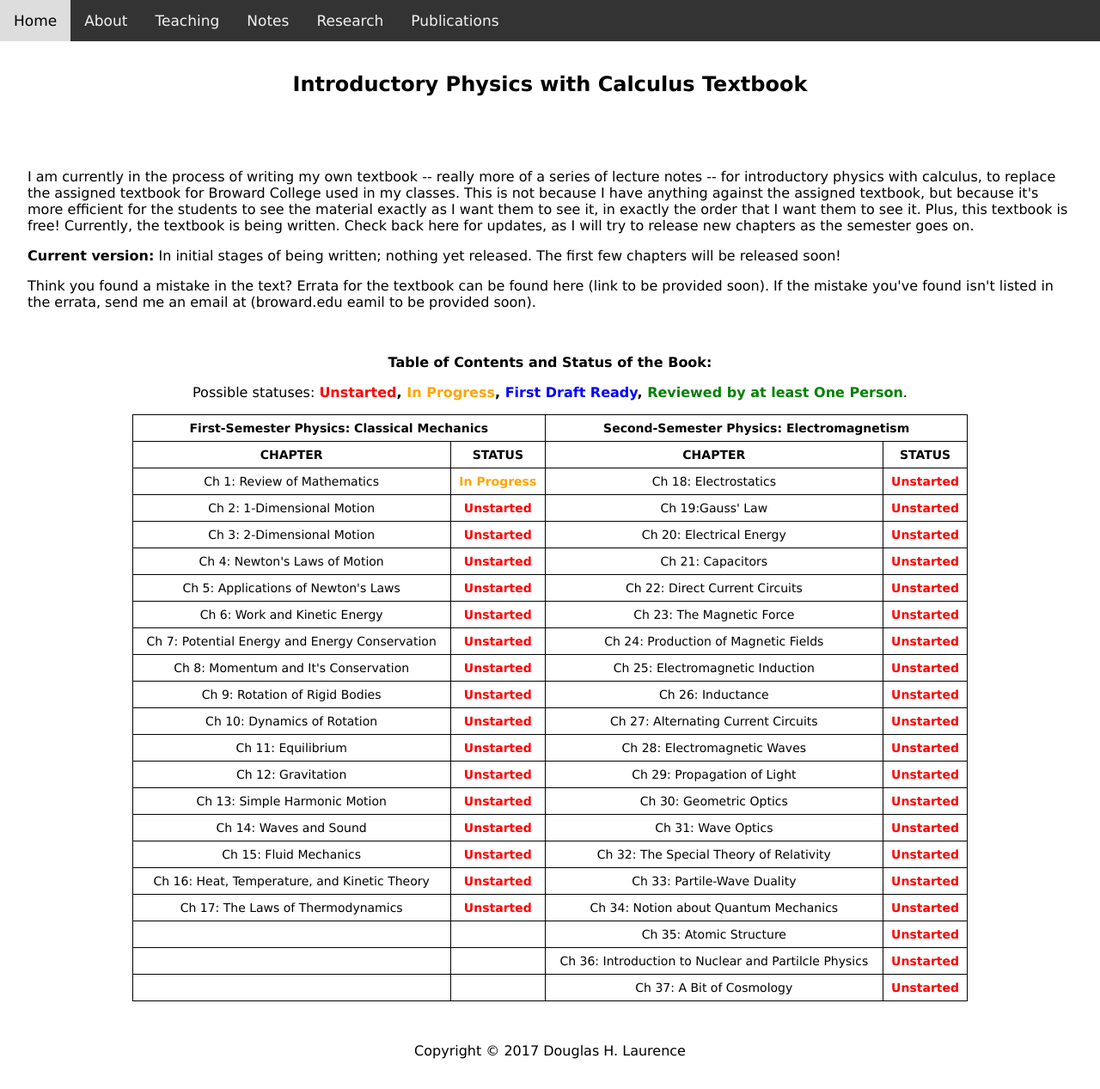
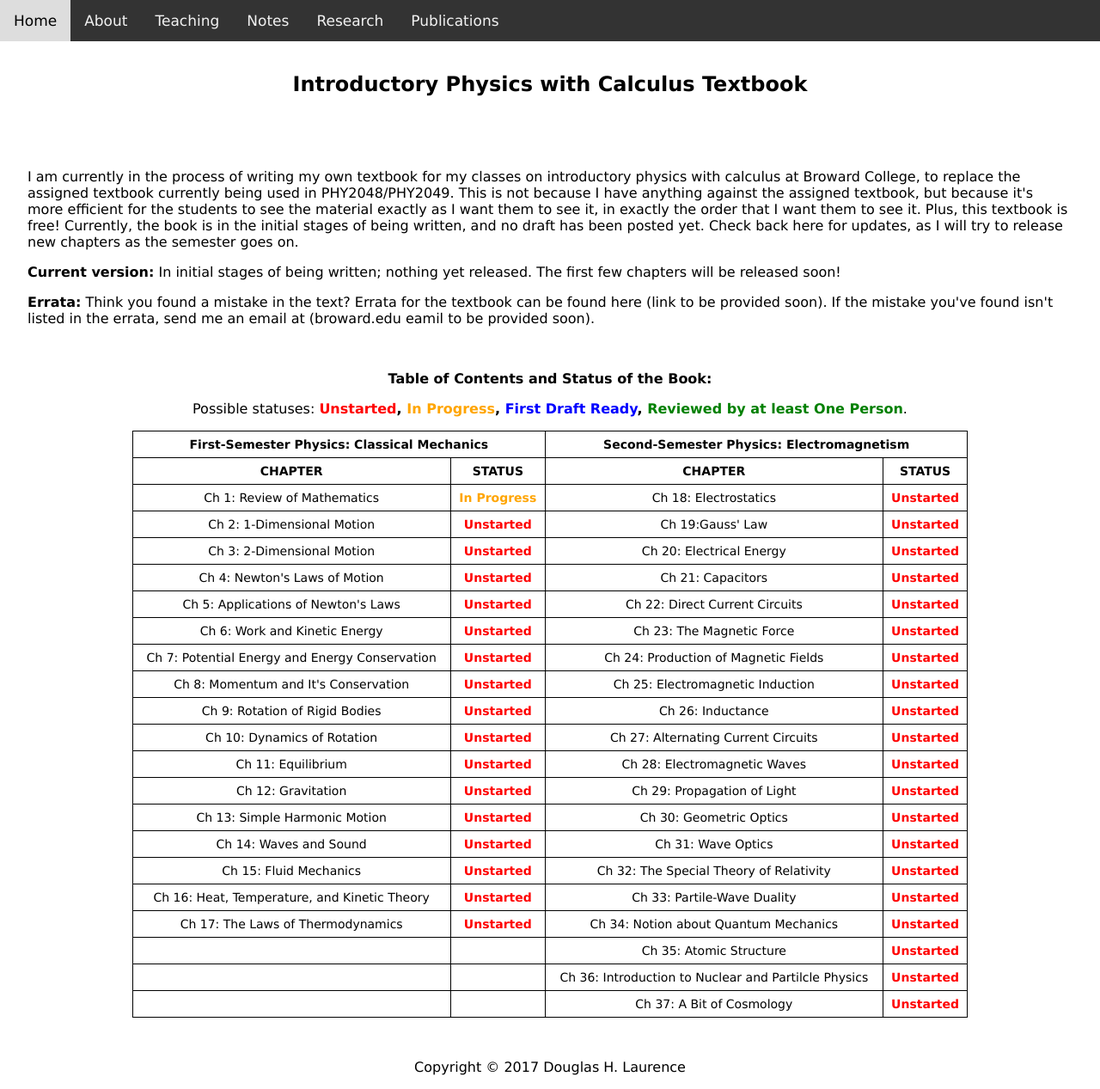
Before and after one commit to dhlaurence/dhlaurence.github.io, a Jekyll site: the page built from uptextbook.html, in a window 1280 px wide. Shown: the whole page at 86% size. Built offline with Jekyll 4.4.1, drawn with Linux system fonts in a browser that asks for light colours.

Commit message:
Update uptextbook.html

```diff
--- a/uptextbook.html
+++ b/uptextbook.html
@@ -9,11 +9,12 @@ title: University Physics Textbook
 
 <article>
   <p>
-    I am currently in the process of writing my own textbook -- really more of a series of lecture notes -- for introductory physics
-    with calculus, to replace the assigned textbook for Broward College used in my classes. This is not because I have anything
+    I am currently in the process of writing my own textbook for my classes on introductory physics with calculus at Broward
+    College, to replace the assigned textbook currently being used in PHY2048/PHY2049. This is not because I have anything
     against the assigned textbook, but because it's more efficient for the students to see the material exactly as I want them to see it,
-    in exactly the order that I want them to see it. Plus, this textbook is free! Currently, the textbook is being written. Check
-    back here for updates, as I will try to release new chapters as the semester goes on.
+    in exactly the order that I want them to see it. Plus, this textbook is free! Currently, the book is in the initial stages of
+    being written, and no draft has been posted yet. Check back here for updates, as I will try to release new chapters as the
+    semester goes on.
   </p>
 
   <p>
@@ -21,7 +22,7 @@ title: University Physics Textbook
   <p>
 
   <p>
-    Think you found a mistake in the text? Errata for the textbook can be found here (link to be provided soon). If the mistake
+    <b>Errata:</b> Think you found a mistake in the text? Errata for the textbook can be found here (link to be provided soon). If the mistake
     you've found isn't listed in the errata, send me an email at (broward.edu eamil to be provided soon).
   </p>
 
```
